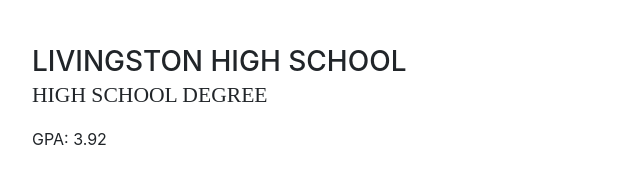
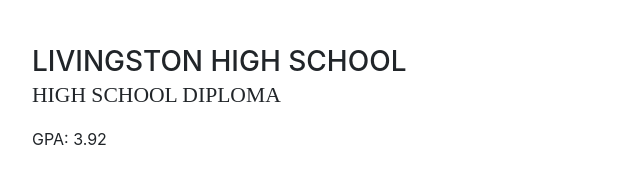
Before and after one commit to shlokKh/shlokKh.github.io, a website with bundled scripts: page index.html in a window 1280 px wide. Shown: the part 3743-3923 px from the top of the page, 288-928 px from the left. Built offline with nearby package versions, Linux system fonts and the light colour scheme; a web font is replaced by a local one.

Commit message:
final touches

```diff
--- a/index.html
+++ b/index.html
@@ -318,7 +318,7 @@
           <div class="resume-item d-flex flex-column flex-md-row">
             <div class="resume-content mr-auto">
               <h3 class="mb-0">Livingston High School</h3>
-              <div class="subheading mb-3">High School Degree</div>
+              <div class="subheading mb-3">High School Diploma</div>
               <p>GPA: 3.92</p>
             </div>
             <div class="resume-date text-md-right">
```
